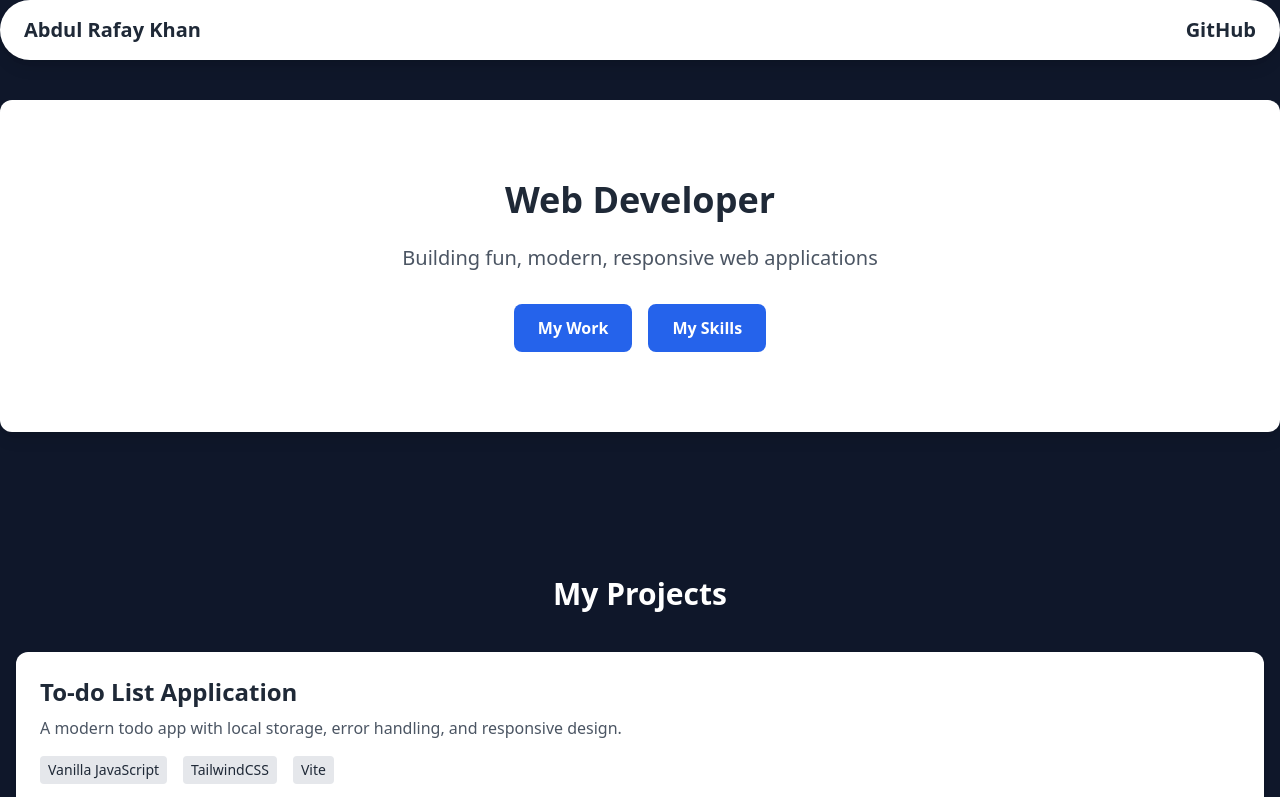
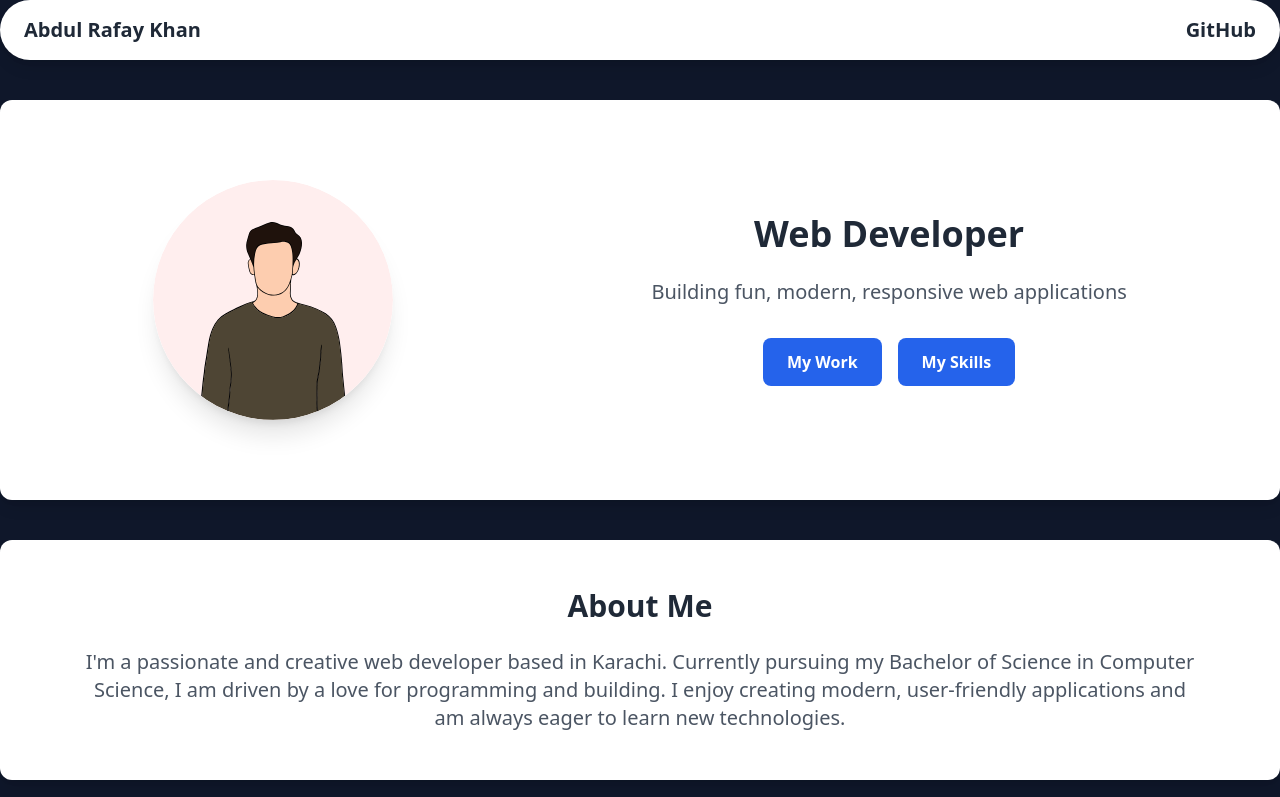
Before and after one commit to ARK-dev-tech/Portfolio-Website, a website built with Vite: page index.html in a window 1280 px wide. Shown: the top 797 px of the page. Built offline with nearby package versions, Linux system fonts and the light colour scheme.

Commit message:
About Me section, Photo Placeholder

```diff
--- a/index.html
+++ b/index.html
@@ -23,34 +23,55 @@
 
             <nav id="quick-links" class="">
                 <ul>
-                    <li class="text-xl font-bold hover:text-blue-700"><a target="_blank" href="https://github.com/ARK-dev-tech">GitHub</a>
+                    <li class="text-xl font-bold hover:text-blue-700"><a target="_blank"
+                            href="https://github.com/ARK-dev-tech">GitHub</a>
                     </li>
                 </ul>
             </nav>
         </header>
 
         <!--HERO SECTION-->
-        <section id="hero-section" class="bg-white shadow-lg mt-10 rounded-xl text-center px-6 py-20">
+        <section id="hero-section" class="bg-white shadow-lg mt-10 rounded-xl px-6 py-20 flex flex-col md:flex-row items-center justify-around">
+
+            <!--Photo-->
+            <div class="flex-shrink-0 w-60 h-60 bg-white rounded-full shadow-xl">
+                <img src="/photo-placeholder.svg" alt="Abdul Rafay Khan"
+                    class="w-60 h-60 rounded-full object-cover">
+            </div>
+
+            <!--Heading-->
+            <div class="text-center">
                 <h1 class="text-4xl font-bold mb-6">Web Developer</h1>
                 <p class="text-xl text-gray-600 mb-8">Building fun, modern, responsive web applications</p>
                 <div class="flex justify-center gap-4">
                     <a href="#projects"
                         class="bg-blue-600 text-white font-semibold px-6 py-3 rounded-lg hover:bg-blue-700">My Work</a>
-                <a href="#skills" class="bg-blue-600 text-white font-semibold px-6 py-3 rounded-lg hover:bg-blue-700">My
+                    <a href="#skills"
+                        class="bg-blue-600 text-white font-semibold px-6 py-3 rounded-lg hover:bg-blue-700">My
                         Skills</a>
                 </div>
+            </div>
+        </section>
+
+        <!--ABOUT ME-->
+        <section id="about" class="bg-white shadow-lg mt-10 rounded-xl text-center px-4 py-12">
+            <h2 class="text-3xl font-bold mb-6">About Me</h1>
+                <p class="text-xl text-gray-600 px-16">I'm a passionate and creative web developer based in Karachi.
+                    Currently pursuing my Bachelor of Science in Computer Science, I am driven by a love for programming
+                    and building. I enjoy creating modern, user-friendly applications and am always eager to learn new
+                    technologies.</p>
         </section>
 
         <!--PROJECTS-->
         <section id="projects" class="px-4 py-16">
-            <h2 class="text-3xl font-bold text-white text-center mt-20 mb-10">My Projects</h2>
+            <h2 class="text-3xl font-bold text-white text-center mt-16 mb-10">My Projects</h2>
 
             <!--Project Card-->
             <div class="project-card bg-white rounded-xl shadow-md px-6 py-6 mb-6">
                 <h3 class="project-head text-2xl font-bold mb-2">To-do List Application</h3>
-                <p class="project-desc text-gray-600 mb-4">A modern todo app with local storage, error handling, and
-                    responsive
-                    design.</p>
+                <p class="project-desc text-gray-600 mb-4">Built a todo app to master core JavaScript concepts like DOM
+                    manipulation and event handling. Implemented Local Storage to persist user data and focused on
+                    creating a fully responsive, mobile-first design with Tailwind CSS.</p>
 
                 <div class="project-tech flex items-center gap-4 mb-4">
                     <span class="bg-gray-200 rounded text-sm px-2 py-1">Vanilla JavaScript</span>
@@ -105,6 +126,10 @@
                     <i class="fab fa-git-alt text-red-500 text-3xl mb-2"></i>
                     <p>Git & GitHub</p>
                 </div>
+                <div class="bg-white p-4 rounded-lg shadow-sm">
+                    <img src="/tailwindcss-logo.svg" alt="Tailwind CSS Logo" class="w-10 h-10 mx-auto mb-1">
+                    <p>Tailwind CSS</p>
+                </div>
 
             </div>
 
@@ -117,9 +142,7 @@
 
             <!--Note Add responsive for mobile-->
             <div class="max-w-md mx-auto">
-                <a
-                    target="_blank"
-                    href="https://mail.google.com/mail/?view=cm&fs=1&to=official.ark.dev@gmail.com"
+                <a target="_blank" href="https://mail.google.com/mail/?view=cm&fs=1&to=official.ark.dev@gmail.com"
                     class="bg-blue-600 text-white px-8 py-3 rounded-lg hover:bg-blue-700 inline-block">
                     <i class="fas fa-envelope mr-2"></i>
                     Email Me
```
Also changed, not shown: public/photo-placeholder.svg (added), public/tailwindcss-logo.svg (added). Lines whose indentation alone changed are shown as unchanged.
